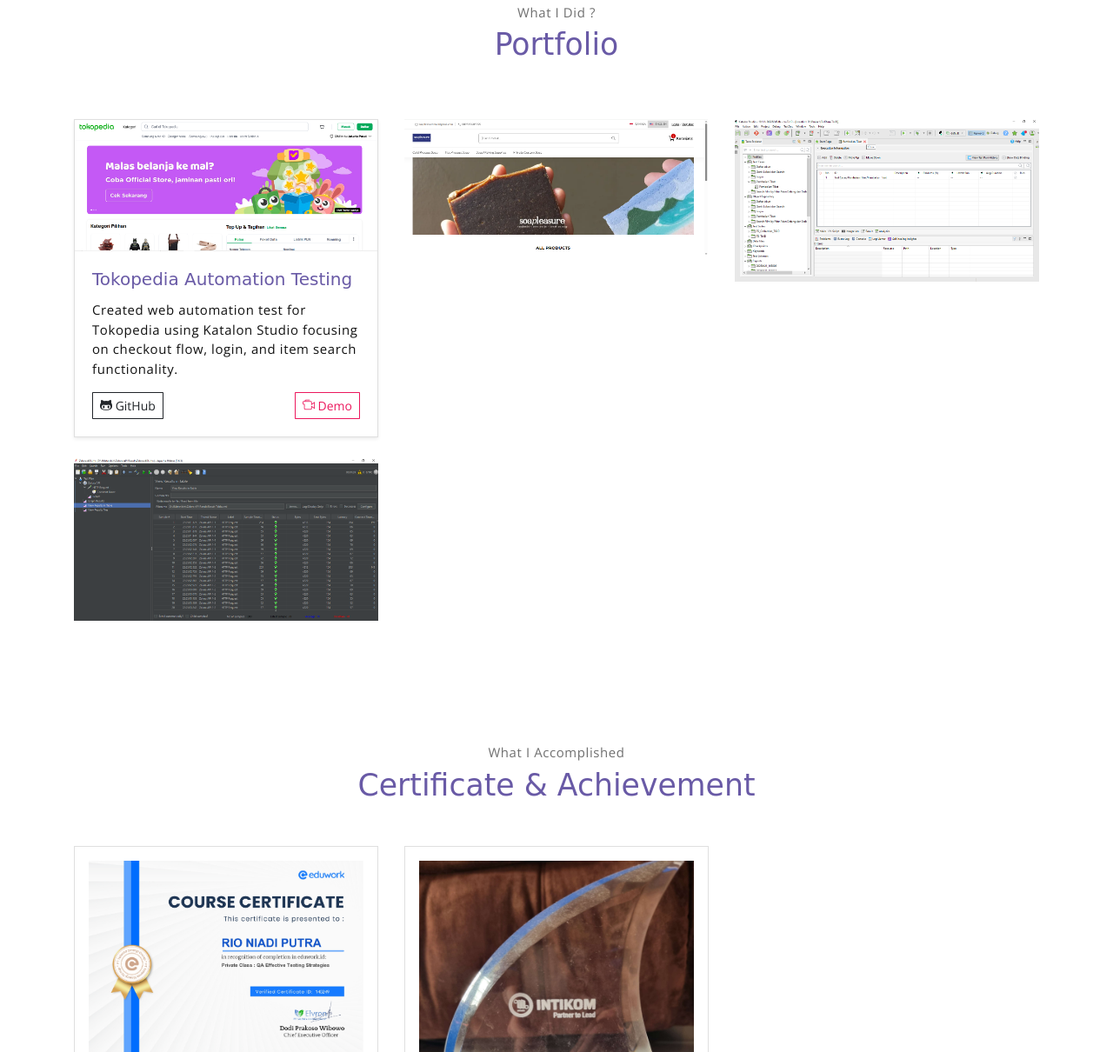
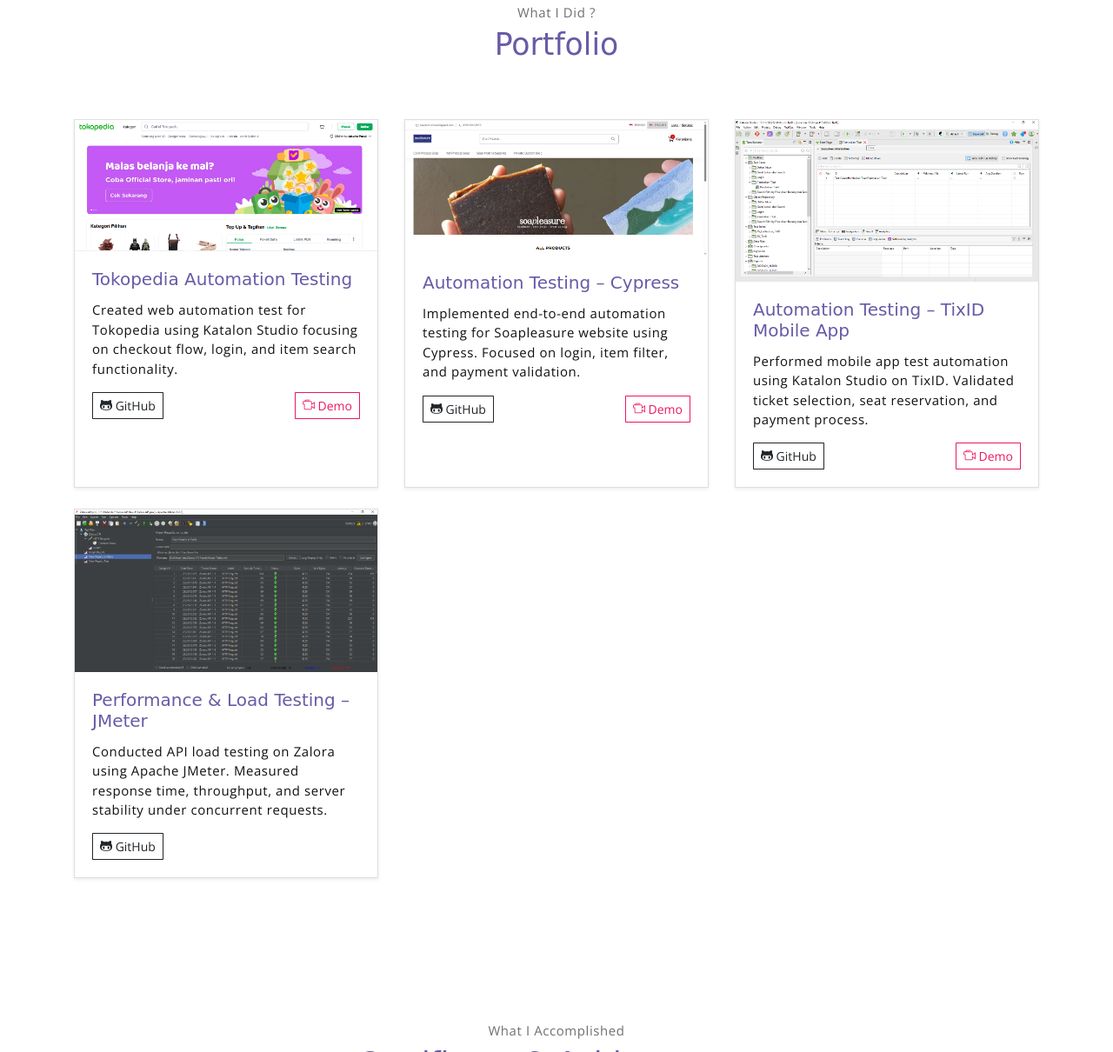
Before and after one commit to RioNiadiPutra/RioNiadiPutra.github.io, a website: page index.html in a window 1280 px wide. Shown: the part 2057-3267 px from the top of the page at 87% size. Drawn offline with nearby package versions, Linux system fonts and the light colour scheme; a web font is replaced by a local one.

Commit message:
Update index.html

```diff
--- a/index.html
+++ b/index.html
@@ -163,47 +163,54 @@
       </div>
     </div>
   </div>
-                <div class="col-md-4">
-                    <a href="https://github.com/RioNiadiPutra/CypressAutomation.git" target="_blank" class="portfolio-card">
-                        <img class="portfolio-card-img" src="assets/imgs/folio-2.png" class="portfolio-card-img" alt="Portofolio Image 2">
-                        <span class="portfolio-card-overlay">
-                            <span class="portfolio-card-caption">
-                                <h4>Automation Testing Cypress Framework</h4>
-                                <p class="font-weight-normal">Automation Test on the website Soapleasure
-                                    <br>
-                                    <br>Click it to check through my Github
-                                </p>
-                            </span>
-                        </span>
+<!-- Cypress Project Card -->
+<div class="col-md-4 mb-4">
+  <div class="card h-100 shadow-sm">
+    <img src="assets/imgs/folio-2.png" class="card-img-top" alt="Soapleasure Automation">
+    <div class="card-body text-left">
+      <h5 class="card-title">Automation Testing – Cypress</h5>
+      <p class="card-text">Implemented end-to-end automation testing for Soapleasure website using Cypress. Focused on login, item filter, and payment validation.</p>
+      <div class="d-flex justify-content-between">
+        <a href="https://github.com/RioNiadiPutra/CypressAutomation.git" class="btn btn-outline-dark btn-sm" target="_blank">
+          <i class="ti-github"></i> GitHub
+        </a>
+        <a href="https://youtube.com/your-cypress-demo" class="btn btn-outline-danger btn-sm" target="_blank">
+          <i class="ti-video-camera"></i> Demo
         </a>
       </div>
-                <div class="col-md-4">
-			<a href="https://github.com/RioNiadiPutra/AutomationTixID.git" target="_blank" class="portfolio-card">
-                        <img class="portfolio-card-img" src="assets/imgs/folio-3.png" class="portfolio-card-img" alt="Portofolio Image 3">
-                        <span class="portfolio-card-overlay">
-                            <span class="portfolio-card-caption">
-                                <h4>Automation Testing Katalon Studio #2</h4>
-                                <p class="font-weight-normal">Automation Test mobile Apps TixID
-                                    <br>
-                                    <br>Click it to check through my Github
-                                </p>
-                            </span>
-                        </span>
+    </div>
+  </div>
+</div>
+
+<!-- TixID Project Card -->
+<div class="col-md-4 mb-4">
+  <div class="card h-100 shadow-sm">
+    <img src="assets/imgs/folio-3.png" class="card-img-top" alt="TixID Automation">
+    <div class="card-body text-left">
+      <h5 class="card-title">Automation Testing – TixID Mobile App</h5>
+      <p class="card-text">Performed mobile app test automation using Katalon Studio on TixID. Validated ticket selection, seat reservation, and payment process.</p>
+      <div class="d-flex justify-content-between">
+        <a href="https://github.com/RioNiadiPutra/AutomationTixID.git" class="btn btn-outline-dark btn-sm" target="_blank">
+          <i class="ti-github"></i> GitHub
+        </a>
+        <a href="https://youtube.com/your-tixid-demo" class="btn btn-outline-danger btn-sm" target="_blank">
+          <i class="ti-video-camera"></i> Demo
         </a>
       </div>
-		<div class="col-md-4">
-    		<a href="https://github.com/RioNiadiPutra/JMeter_Testing" target="_blank" class="portfolio-card">
-        	<img class="portfolio-card-img" src="assets/imgs/folio-4.png" alt="Portfolio Image 4">
-        	<span class="portfolio-card-overlay">
-           		 <span class="portfolio-card-caption">
-               			<h4>Performance and Load Testing</h4>
-               			 <p class="font-weight-normal">Load Testing Zalora's API
-                    		<br>
-				<br>Click it to check through my Github
-                		</p>
-            			</span>
-        		</span>
+    </div>
+  </div>
+</div>
+<div class="col-md-4 mb-4">
+  <div class="card h-100 shadow-sm">
+    <img src="assets/imgs/folio-4.png" class="card-img-top" alt="JMeter Load Test">
+    <div class="card-body text-left">
+      <h5 class="card-title">Performance & Load Testing – JMeter</h5>
+      <p class="card-text">Conducted API load testing on Zalora using Apache JMeter. Measured response time, throughput, and server stability under concurrent requests.</p>
+      <a href="https://github.com/RioNiadiPutra/JMeter_Testing" class="btn btn-outline-dark btn-sm" target="_blank">
+        <i class="ti-github"></i> GitHub
       </a>
+    </div>
+  </div>
 </div>
             </div><!-- end of row -->
         </div><!-- end of container -->
```
Lines whose indentation alone changed are shown as unchanged.
